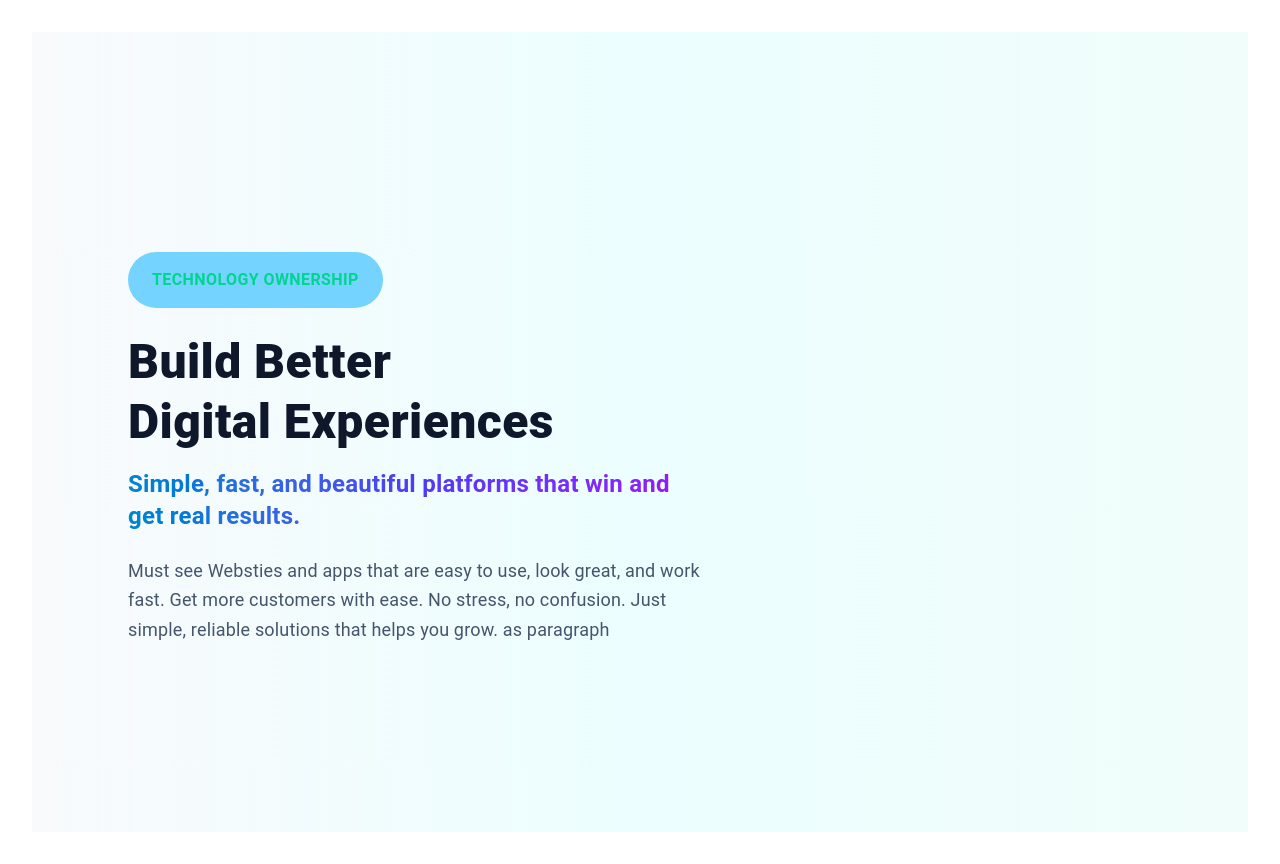
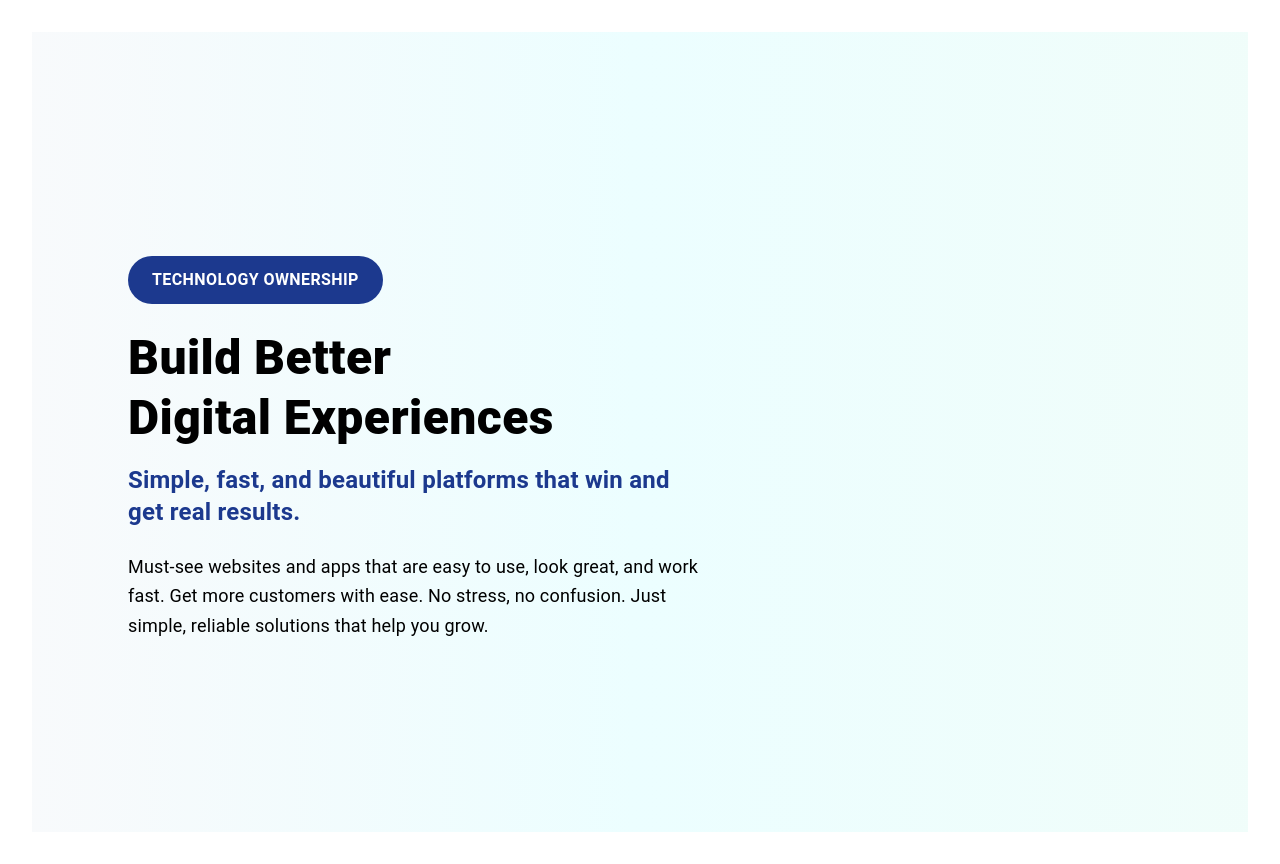
Before and after one commit to haftamudestax/build_me_version2, a React (Vite) app in the folder apps/web/: page / in a window 1280 px wide. Built offline with nearby package versions, Linux system fonts and the light colour scheme; no server answers.

Commit message:
Update hero intro section

```diff
--- a/apps/web/src/components/Hero/HeroIntro.tsx
+++ b/apps/web/src/components/Hero/HeroIntro.tsx
@@ -11,14 +11,14 @@ export function HeroIntro() {
     >
       <Typography
         component="span"
-        className="rounded-full! bg-sky-300! px-6! py-4! text-md! font-bold! uppercase! tracking-wide! text-emerald-400!"
+        className="rounded-full! bg-blue-900! px-6! py-3! text-md! font-bold! uppercase! tracking-wide! text-white!"
       >
         Technology Ownership
       </Typography>
 
       <Typography
         component="h1"
-        className="mt-6! text-5xl! font-extrabold! leading-tight! text-slate-900!"
+        className="mt-6! text-5xl! font-extrabold! leading-tight! text-black!"
       >
         Build Better
         <span className="block">Digital Experiences</span>
@@ -26,17 +26,18 @@ export function HeroIntro() {
 
       <Typography
         component="h2"
-        className="mt-4! text-2xl! font-bold! bg-linear-to-r from-sky-600 via-indigo-600 to-purple-600 bg-clip-text text-transparent"
+        className="mt-4! text-2xl! font-bold! text-blue-900!"
       >
         Simple, fast, and beautiful platforms that win and get real results.
       </Typography>
+
       <Typography
         component="p"
-        className="mt-6! text-lg! font-bold leading-relaxed! text-slate-600!"
+        className="mt-6! text-lg! font-normal! leading-relaxed! text-black!"
       >
-        Must see Websties and apps that are easy to use, look great, and work
+        Must-see websites and apps that are easy to use, look great, and work
         fast. Get more customers with ease. No stress, no confusion. Just
-        simple, reliable solutions that helps you grow. as paragraph
+        simple, reliable solutions that help you grow.
       </Typography>
     </motion.div>
   );
```
